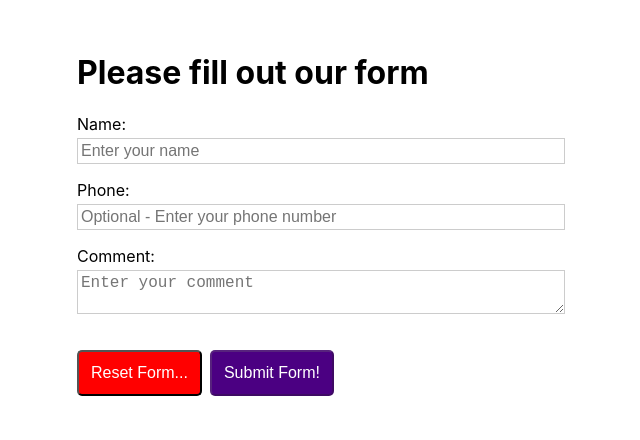
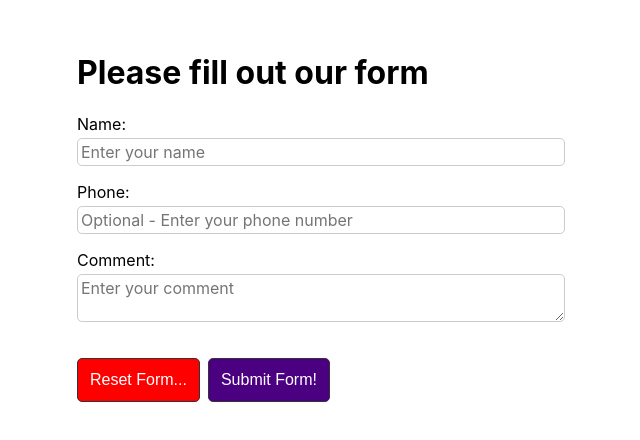
Before and after one commit to danieltott/Styling-React-Components, a React (Create React App) app: page / in a window 1280 px wide. Shown: the top 440 px of the page, without its empty margins (323-963 px from the left). Built offline with nearby package versions, Linux system fonts and the light colour scheme.

Commit message:
Add some more styles

```diff
--- a/public/styles.css
+++ b/public/styles.css
@@ -24,8 +24,12 @@ label + textarea {
 
 input,
 textarea {
+  font-family: -apple-system, BlinkMacSystemFont, 'Segoe UI', Roboto,
+    'Helvetica Neue', Arial, sans-serif, 'Apple Color Emoji', 'Segoe UI Emoji',
+    'Segoe UI Symbol';
   font-size: 1rem;
   border: 1px solid #ccc;
+  border-radius: 5px;
   padding: 0.1875rem;
   width: 100%;
 }
@@ -40,7 +44,15 @@ button {
   padding: 0.75rem;
   border-radius: 5px;
   background: indigo;
+  border: 1px solid #333;
   color: #fff;
+  cursor: pointer;
+  transition: all 0.2s ease-in-out;
+  box-shadow: inset 0 0 0 0 rgba(255, 255, 255, 0);
+}
+
+button:hover {
+  box-shadow: inset 0 0 8px 5px rgba(255, 255, 255, 0.7);
 }
 
 button + button {
@@ -51,3 +63,7 @@ button + button {
   background: red;
   color: #fff;
 }
+
+[aria-invalid='true'] {
+  border-color: red;
+}
```
